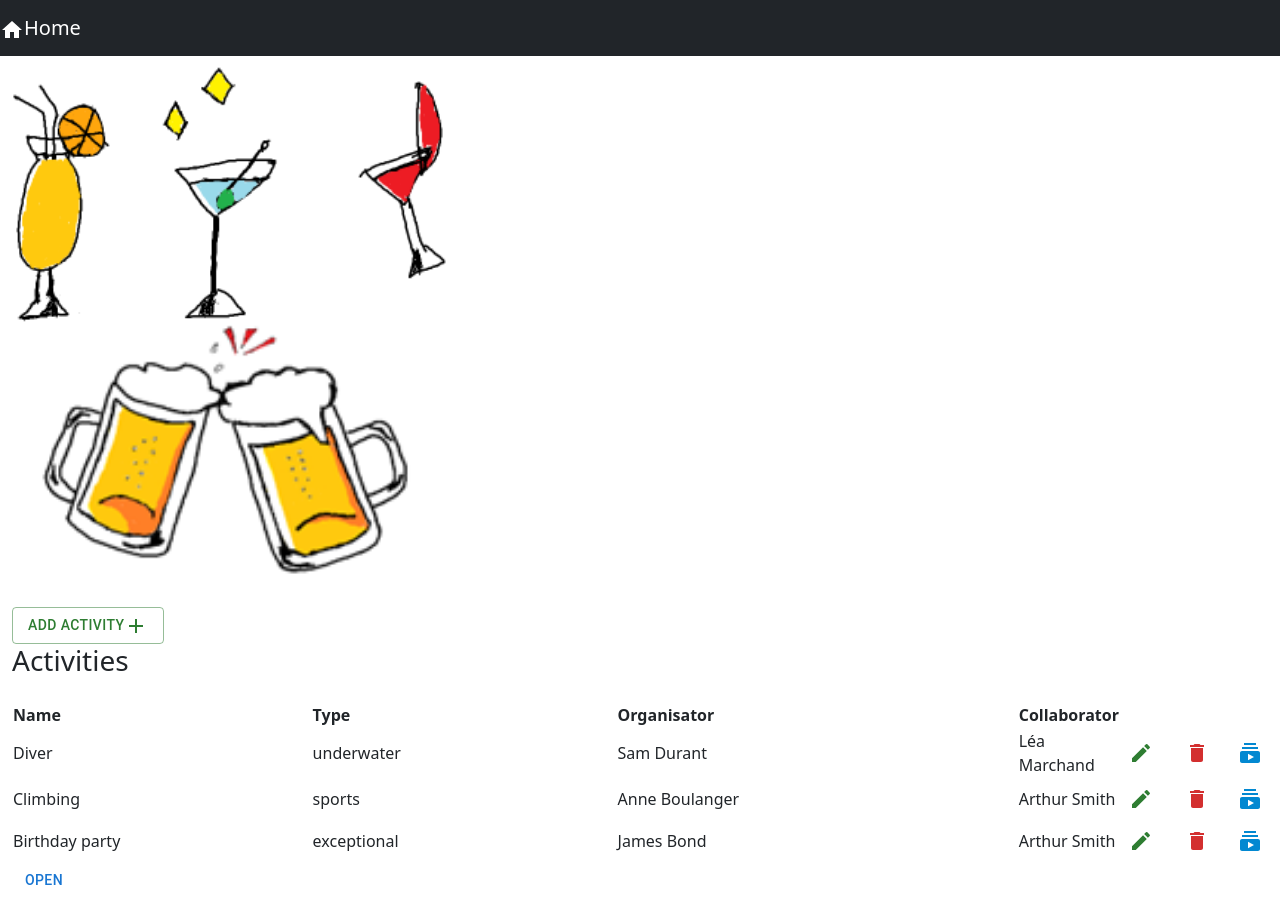
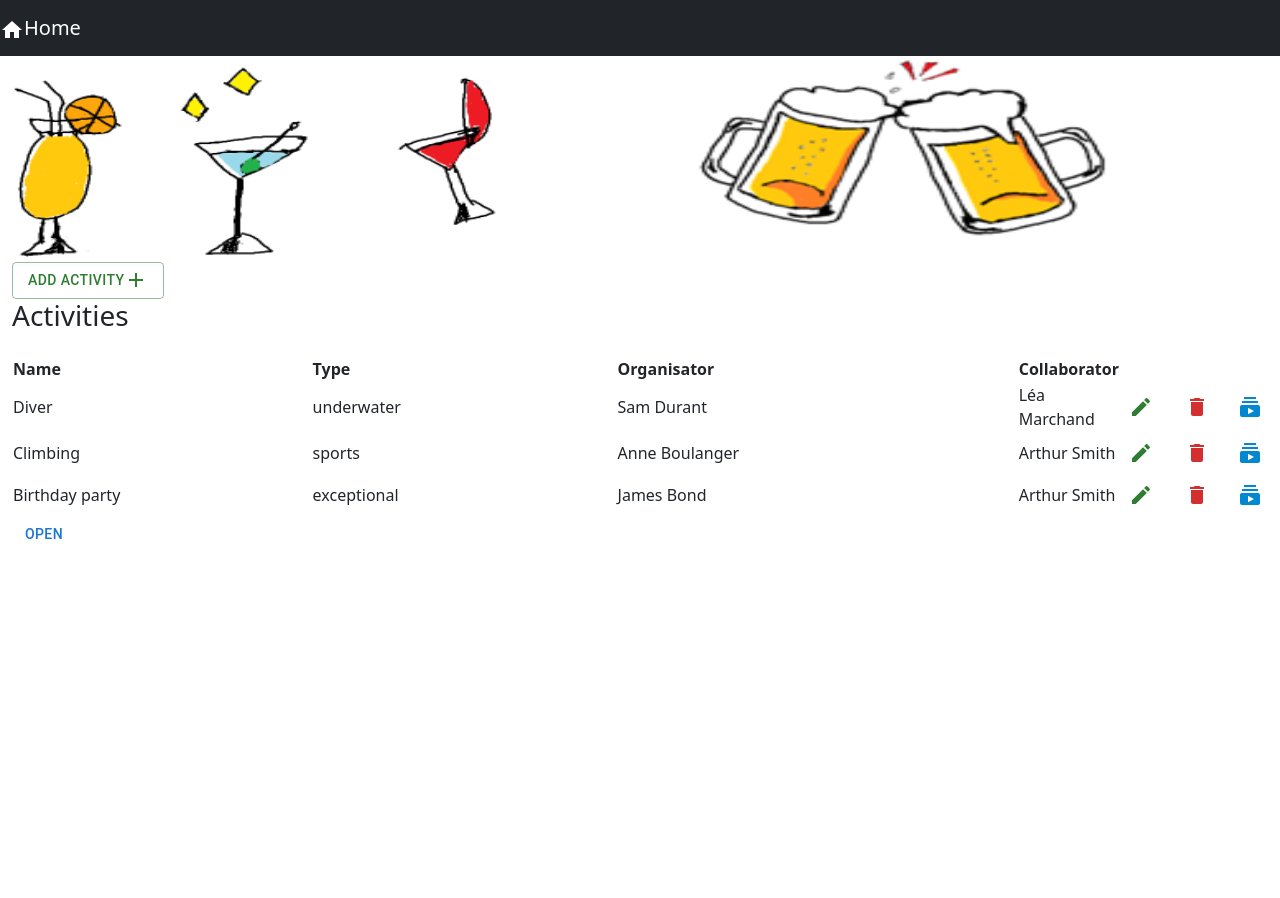
Before and after one commit to elieduboux/Afterwork-Organizer, a React (Create React App) app in the folder frontend/: page /activities in a window 1280 px wide. After the commit the page ends 800 px from the top, so only its background shows below. Built offline with nearby package versions, Linux system fonts and the light colour scheme; no server answers.

Commit message:
images side by side

```diff
--- a/frontend/src/Activity.css
+++ b/frontend/src/Activity.css
@@ -17,10 +17,19 @@
 }
 
 .img-container img {
-    width: 450px;
+    width: 500px;
     transition: transform 0.3s;
 }
 
 .img-container img:hover {
-    transform: scale(1.5);
+    transform: scale(0.7);
 }
+
+.row {
+    display: flex;
+}
+
+  .column {
+    flex: 23.33%;
+    padding: 3px;
+  }
--- a/frontend/src/ActivityList.js
+++ b/frontend/src/ActivityList.js
@@ -40,15 +40,19 @@ class ActivityList extends Component {
       <>
       <div>
         <AppNavbar />
-        <div className='img-container'>
-          <img src={glasses} alt="Glasses" />
-          <br />
-        </div>
-        <div className='img-container'>
-          <img src={beer} alt="Beer" />
+        <div class="row">
+          <div class="column">
+            <div className='img-container'>
+              <img src={glasses} alt="Glasses" width="200" height="200"/>
+            </div>
+          </div>
+          <div class="column">
+            <div className='img-container' >
+              <img src={beer} alt="Beer" width="200" height="200"/>
+            </div>
+          </div>
         </div>
         <JsonDataDisplay />
-
       </div></>
     )
     }
```
